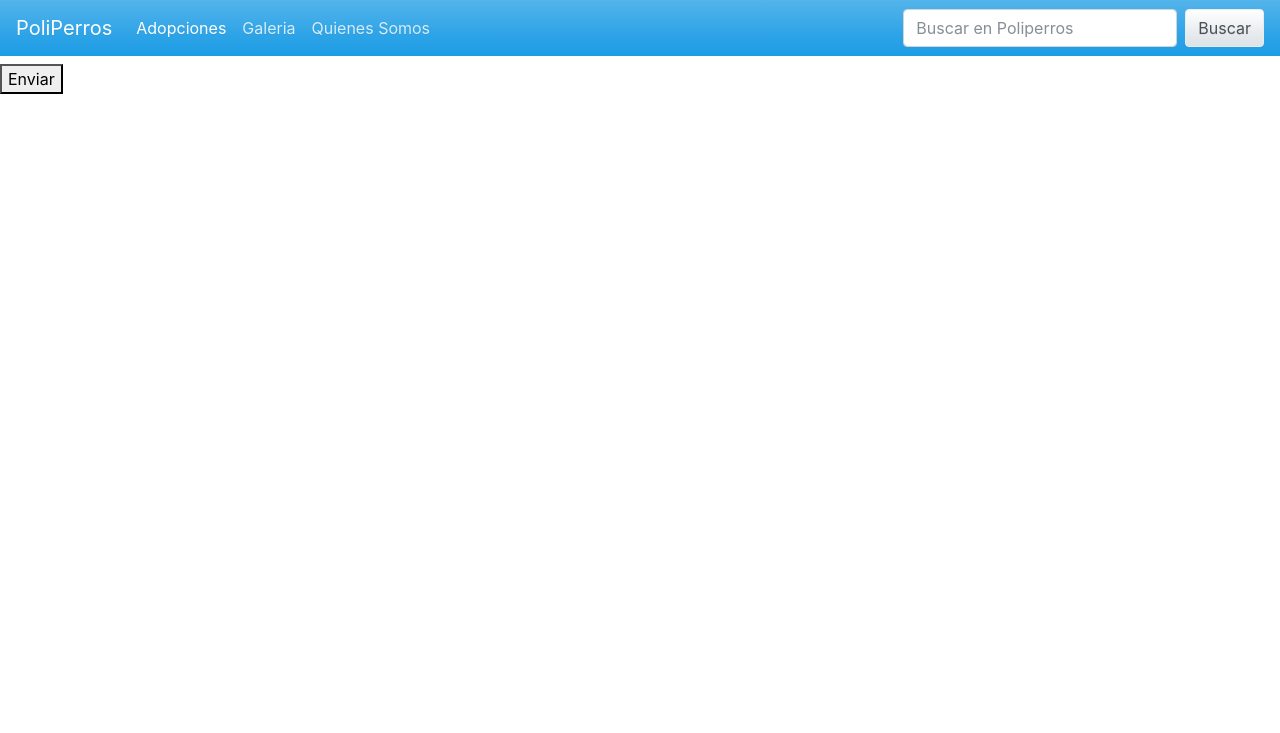
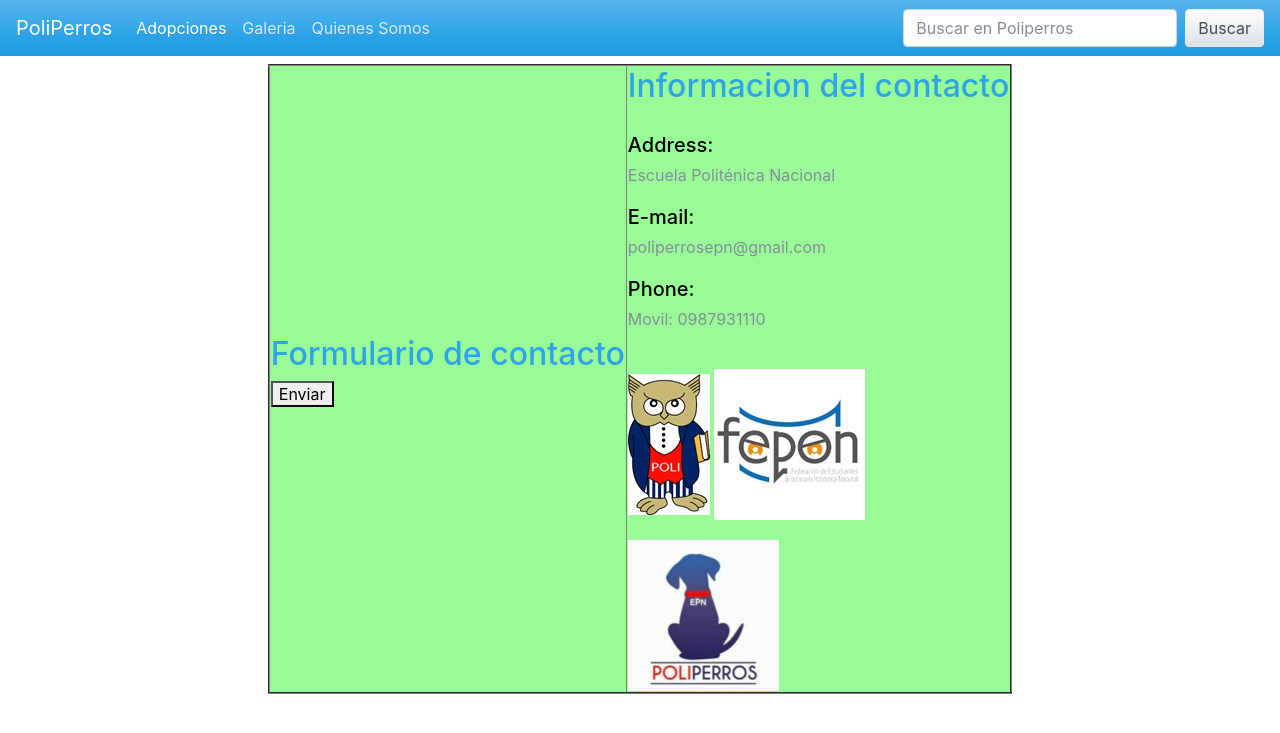
Before and after one commit to kersha38/DjangoPoliperros, a Django app: page /contacto/ in a window 1280 px wide. Shown: the top 733 px of the page. Run offline with Django 3.2, Linux system fonts and the light colour scheme; parts of the project's set-up code (start-up, migrations or seed data) failed here and were passed over; some libraries are stand-ins or nearby versions.

Commit message:
template contactov2
casi listo

```diff
--- a/apps/contacto/forms.py
+++ b/apps/contacto/forms.py
@@ -16,7 +16,7 @@ class contactoForm(forms.ModelForm):
             'nombre': 'Nombre',
             'email':'Email',
             'asunto':'Asunto',
-            'mensaje':'Mnesaje',
+            'mensaje':'Mensaje',
 
                   }
 
--- a/templates/contacto/contacto.html
+++ b/templates/contacto/contacto.html
@@ -1,10 +1,44 @@
 {% extends 'base/base.html' %}
+{% load staticfiles %}
 
+<body background="DarkGreen">
 {% block content %}
-<form method="post">
+
+
+<center><table border="2px" bgcolor="PaleGreen">
+    <tr>
+
+<td><form method="post">
+            <h2>Formulario de contacto</h2>
 	{% csrf_token %}
 	{{ form.as_p }}
 
 	<button type="submit">Enviar</button>
-</form>
+    </form>
+        </td>
+
+        <td>
+            <h2>Informacion del contacto</h2>
+            <br>
+
+        <h5><font color="black">Address:</font></h5> Escuela Politénica Nacional
+            <br>
+            <br>
+        <h5><font color="black">E-mail:</font></h5> poliperrosepn@gmail.com
+            <br>
+            <br>
+        <h5><font color="black">Phone: </font> </h5>  Movil: 0987931110
+            <br>
+            <br>
+            <br>
+        <img src="{% static 'img/buho.jpg'%}" align="center" border="2">
+        <img src="{% static 'img/fepon.jpg'%}" align="center" border="2">
+            <br>
+            <br>
+            <img src="{% static 'img/perropoli.jpg'%}" align="center" border="2">
+
+        </td>
+    </tr>
+    </table></center>
 {% endblock %}
+</body>
```
Also changed, not shown: static/img/buho.jpg (added), static/img/fepon.jpg (added), static/img/perropoli.jpg (added).
